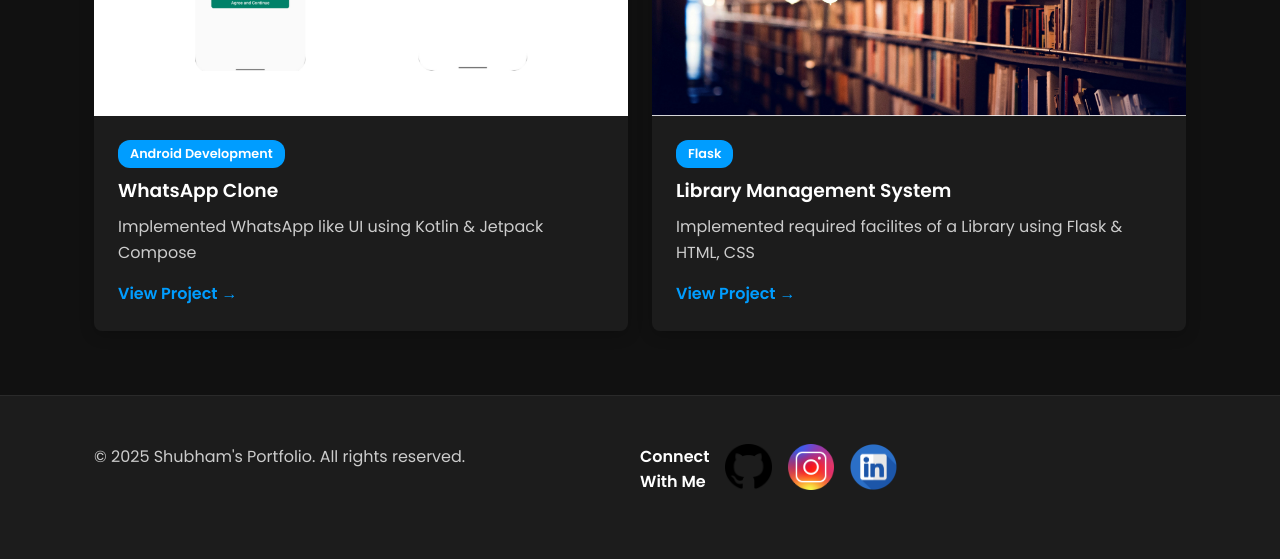
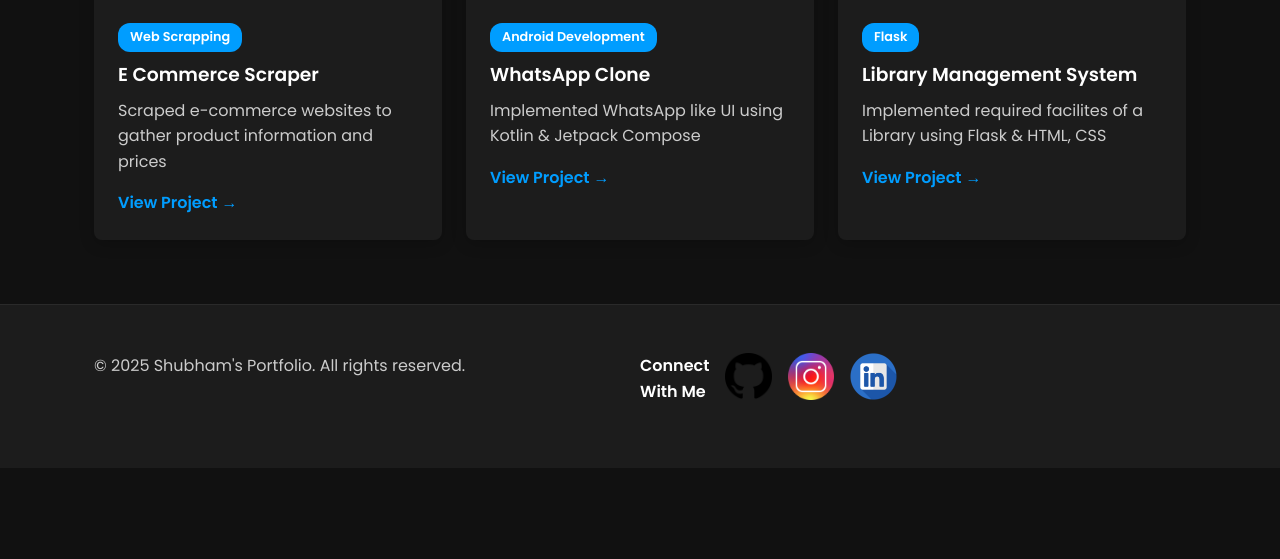
Before and after one commit to Shubham7784/Portfolio, a Flask app: page /portfolio in a window 1280 px wide. Shown: the part 440-999 px from the top of the page. After the commit the page ends 840 px from the top, so only its background shows below. Run offline with Flask 3, Linux system fonts and the light colour scheme.

Commit message:
New Project Added

```diff
--- a/templates/portfolio.html
+++ b/templates/portfolio.html
@@ -8,6 +8,15 @@
         <h2 class="text-center">Portfolio</h2>
 
         <div class="portfolio-grid-full">
+            <div class="portfolio-card">
+                <img src="{{ url_for('static', filename='img/E-commerce_scraper.png') }}" alt="E-commerce Scraper">
+                <div class="card-content">
+                    <span class="card-tag">Web Scrapping</span>
+                    <h3>E Commerce Scraper</h3>
+                    <p>Scraped e-commerce websites to gather product information and prices</p>
+                    <a href="https://github.com/Shubham7784/E_Commerce_Scraper" class="view-project">View Project &rarr;</a>
+                </div>
+            </div>
             <div class="portfolio-card">
                 <img src="{{ url_for('static', filename='img/whatsapp_clone.png') }}" alt="Whatsapp Clone">
                 <div class="card-content">
```
Also changed, not shown: templates/index.html (+8 -0 lines), static/img/E_commerce_scraper.png (added), 1 other file.
